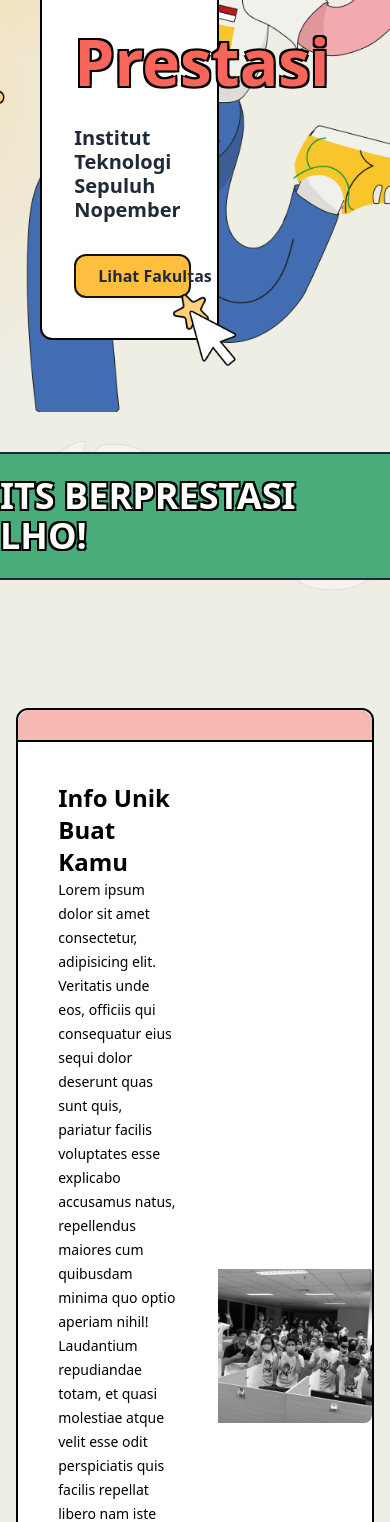
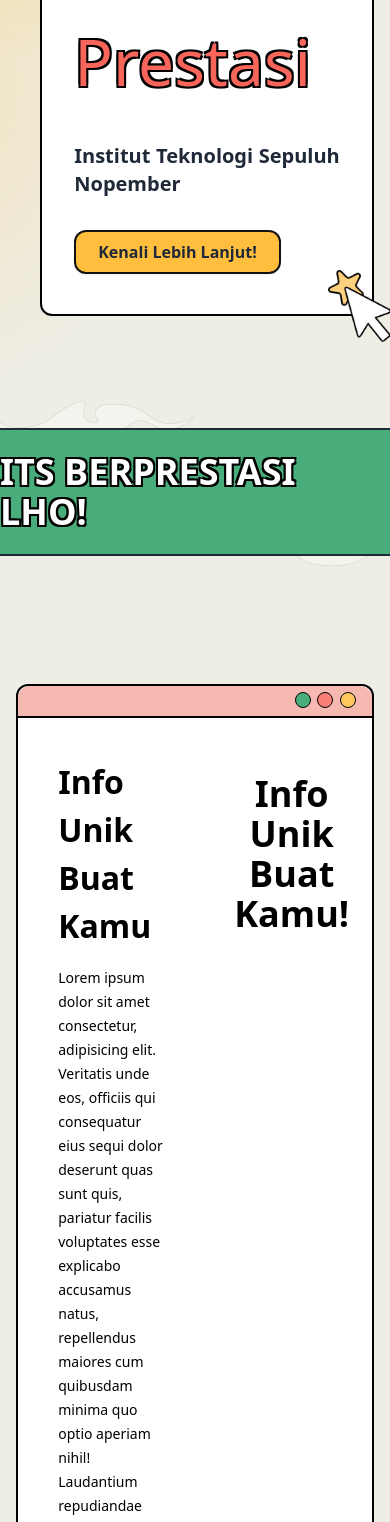
Before and after one commit to inilho-its/ilits-2023-frontend, a Next.js app: page /prestasi in a window 390 px wide. Shown: the part 300-1822 px from the top of the page. Built offline with nearby package versions, Linux system fonts and the light colour scheme.

Commit message:
feat: added mobile-compatibility
added mac tab circles

```diff
--- a/src/pages/prestasi/index.tsx
+++ b/src/pages/prestasi/index.tsx
@@ -65,7 +65,7 @@
             />
           </div>
 
-          <div className='absolute right-0 mt-6 w-[37rem]'>
+          <div className='absolute right-0 mt-6 md:w-[37rem]'>
             <NextImage
               src='/images/prestasi/Person-3.png'
               width='100%'
@@ -77,7 +77,7 @@
               priority
             />
           </div>
-          <div className='absolute right-96 mt-64 w-24'>
+          <div className='absolute w-24 sm:right-0 sm:mt-[28rem] md:right-96 md:mt-64'>
             <NextImage
               src='/images/prestasi/Star-1.png'
               width='100%'
@@ -90,7 +90,7 @@
           </div>
           {/* ANCHOR CONTENT AREA */}
           <div className='layout'>
-            <div className='relative top-32 ml-6 h-auto w-1/2 rounded-xl border-2 border-black bg-white'>
+            <div className='relative top-32 ml-6 h-auto rounded-xl border-2 border-black bg-white md:w-1/2'>
               <div className='h-8 w-full rounded-t-lg border-b-2 border-black bg-yellow-400'>
                 {/* HEADER */}
               </div>
@@ -98,18 +98,19 @@
                 <div className='mb-8 mt-10'>
                   <Typography
                     variant='h3'
-                    className='stroke flex-none text-justify font-sans font-black leading-loose text-red-500 sm:text-4xl lg:text-5xl'
+                    className='stroke flex-none font-sans leading-loose text-red-500 sm:text-center sm:text-7xl sm:font-bold md:text-justify md:text-5xl md:font-black'
                   >
                     Prestasi
                   </Typography>
                   <Typography
                     variant='title'
-                    className='order-1 flex-none text-justify font-sans font-semibold text-gray-800 sm:text-lg lg:text-xl'
+                    className='order-1 mt-4 flex-none text-justify font-sans text-xl font-semibold text-gray-800 sm:text-center md:text-justify'
                   >
                     Institut Teknologi Sepuluh Nopember
                   </Typography>
                 </div>
-                <div className='pb-10'>
+                <div className='sm:flex sm:justify-center sm:align-middle md:block'>
+                  <div className='pb-10 sm:m-auto'>
                     <ButtonLink
                       href='https://www.its.ac.id/id/kuliah-di-its/fakultas-dan-departemen/'
                       variant='yellow'
@@ -119,9 +120,10 @@
                         variant='button'
                         className='flex-none pt-1 pb-1 pl-1 pr-1 font-sans font-bold text-gray-800 sm:text-xs lg:text-sm'
                       >
-                      Lihat Fakultas
+                        Kenali Lebih Lanjut!
                       </Typography>
                     </ButtonLink>
+                  </div>
                 </div>
               </div>
 
@@ -209,14 +211,24 @@
           {/* ANCHOR CONTENT AREA */}
           <div className='layout block min-w-min max-w-4xl rounded-xl border-2 border-black bg-white'>
             <div className='h-8 w-full rounded-t-xl border-b-2 border-black bg-pink-400'>
-              {/* HEADER */}
+              <div className='flex justify-end pt-[0.4rem]'>
+                <div className='mr-[0.4rem] h-4 w-4 rounded-full border-[1px] border-black bg-green-400'></div>
+                <div className='mr-[0.4rem] h-4 w-4 rounded-full border-[1px] border-black bg-red-400'></div>
+                <div className='mr-4 h-4 w-4 rounded-full border-[1px] border-black bg-yellow-400'></div>
               </div>
-            <div className='flex items-center justify-evenly'>
-              <div className='w-full border-black p-10 sm:border-r-2 md:border-r-0'>
-                <Typography className='font-sans font-bold' variant='h6'>
+            </div>
+            <div className='flex sm:flex-col-reverse md:flex-row md:items-center md:justify-evenly'>
+              <div className='w-full border-black p-10'>
+                <Typography
+                  className='mb-4 font-sans font-bold sm:hidden md:block'
+                  variant='h5'
+                >
                   Info Unik Buat Kamu
                 </Typography>
-                <Typography className='font-sans font-medium' variant='caption'>
+                <Typography
+                  className='font-sans font-medium sm:text-center md:text-left'
+                  variant='caption'
+                >
                   Lorem ipsum dolor sit amet consectetur, adipisicing elit.
                   Veritatis unde eos, officiis qui consequatur eius sequi dolor
                   deserunt quas sunt quis, pariatur facilis voluptates esse
@@ -229,7 +241,7 @@
                   expedita! Dolorum similique error quasi eaque enim?
                 </Typography>
               </div>
-              <div className='w-full border-black md:border-l-2'>
+              <div className='m-auto block border-black sm:mt-6 sm:w-4/6 sm:rounded-lg  sm:border-2 sm:pb-0 md:mt-0 md:w-full md:rounded-none md:border-0 md:border-l-2 md:p-0'>
                 <NextImage
                   src='/images/prestasi/Random-People.png'
                   width='100%'
@@ -237,9 +249,16 @@
                   alt='people getting excited'
                   objectFit='cover'
                   objectPosition='top'
-                  imgClassName='rounded-br-lg'
+                  imgClassName='sm:rounded-lg md:rounded-none md:rounded-br-lg'
                 ></NextImage>
               </div>
+              {/* ONLY SHOW ON MOBILE */}
+              <Typography
+                className='mt-14 mb-2 text-center font-sans text-4xl font-bold md:hidden'
+                variant='h6'
+              >
+                Info Unik Buat Kamu!
+              </Typography>
             </div>
           </div>
         </section>
```
Lines whose indentation alone changed are shown as unchanged.
